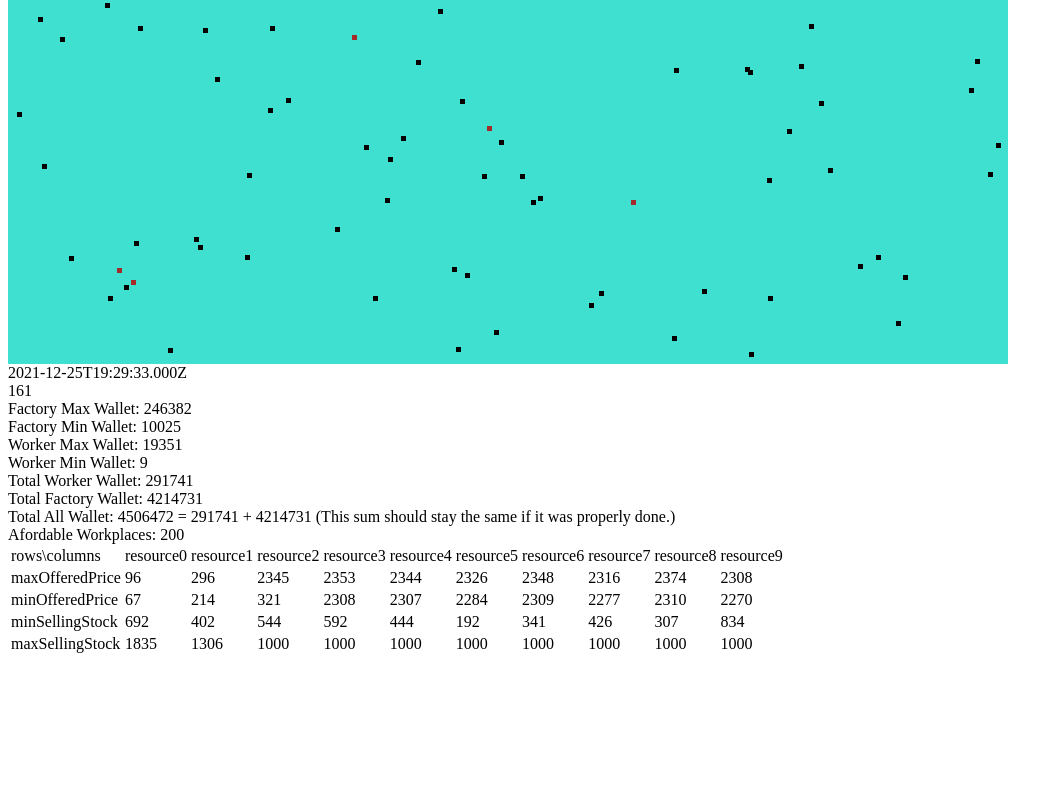
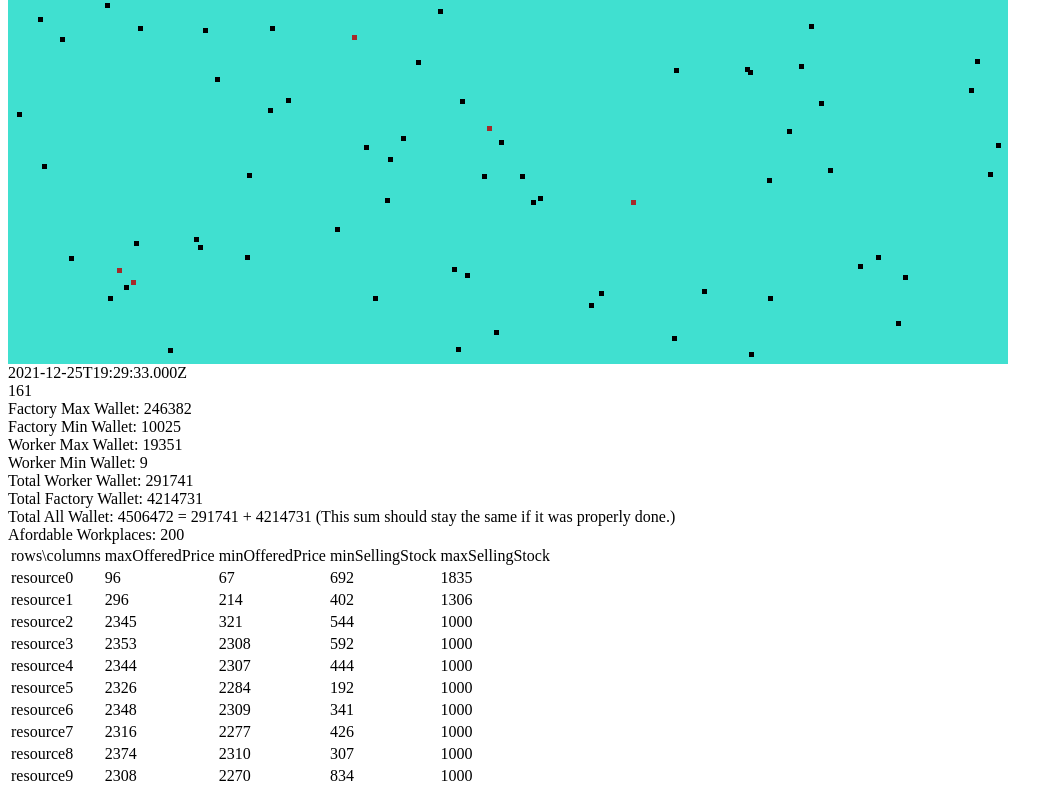
Before and after one commit to UrosNikolic95/PracticingAngular, an Angular app: page / in a window 1280 px wide. Shown: the part 644-1440 px from the top of the page, without its empty margins (0-1063 px from the left). Before the commit the page ends 1308 px from the top, so only its background shows below. Built offline with nearby package versions, Linux system fonts and the light colour scheme.

Commit message:
transpose

```diff
--- a/src/app/app.component.ts
+++ b/src/app/app.component.ts
@@ -19,7 +19,12 @@ import {
   WorkerMaxWallet,
   WorkerMinWallet,
 } from './inner-logic/statistics';
-import { IDoubleTypedObject, ITypedObject } from './inner-logic/table.helpers';
+import {
+  IDoubleTypedObject,
+  IObj,
+  ITypedObject,
+  transpose,
+} from './inner-logic/table.helpers';
 
 @Component({
   selector: 'app-root',
@@ -41,7 +46,7 @@ export class AppComponent implements OnInit {
       this.totalFactoryWallet = TotalFactoryWallet();
       this.totalAllWallet = this.totalWorkerWallet + this.totalFactoryWallet;
       this.afordableWorkplaces = AfordableWorkplaces();
-      this.data = {
+      this.data = transpose({
         maxOfferedPrice: MaxOfferredPrice().reduce((red, item) => {
           red[item.resource] = item.offeredPrice;
           return red;
@@ -58,7 +63,7 @@ export class AppComponent implements OnInit {
           red[item.resource] = item.quantity;
           return red;
         }, {} as ITypedObject<number>),
-      };
+      });
     });
   }
   title = 'PracticingAngular';
@@ -75,5 +80,5 @@ export class AppComponent implements OnInit {
   totalAllWallet = 0;
   afordableWorkplaces = 0;
 
-  data: IDoubleTypedObject<number> = {};
+  data: IObj<IObj<number>> = {};
 }
--- a/src/app/components/table/table.component.ts
+++ b/src/app/components/table/table.component.ts
@@ -1,5 +1,5 @@
 import { Component, Input, OnInit } from '@angular/core';
-import { IDoubleTypedObject } from 'src/app/inner-logic/table.helpers';
+import { IDoubleTypedObject, IObj } from 'src/app/inner-logic/table.helpers';
 
 @Component({
   selector: 'app-table',
@@ -10,7 +10,7 @@ export class TableComponent implements OnInit {
   constructor() {}
 
   @Input()
-  data: IDoubleTypedObject<number> = {};
+  data: IObj<IObj<number>> = {};
 
   ngOnInit(): void {}
 
--- a/src/app/inner-logic/table.helpers.ts
+++ b/src/app/inner-logic/table.helpers.ts
@@ -6,14 +6,6 @@ export type IDoubleTypedObject<T> = ITypedObject<ITypedObject<T>>;
 
 export function unique<T>(arr: T[]): T[] {
   return Array.from(new Set(arr));
-}
-
-export function getAllColumns(obj: IDoubleTypedObject<number>): string[] {
-  const columnsSet = new Set<string>();
-  Object.keys(obj).forEach((row) =>
-    Object.keys(obj[row]).forEach((column) => columnsSet.add(column))
-  );
-  return Array.from(columnsSet);
 }
 
 export function CreateTableV1(obj: IDoubleTypedObject<number>) {
@@ -27,7 +19,6 @@ export function CreateTableV1(obj: IDoubleTypedObject<number>) {
       }
     });
   });
-
   return table;
 }
 
@@ -81,44 +72,40 @@ export function CreateEmtyTable(rows: number, columns: number): number[][] {
   );
 }
 
-interface IObj<T> {
+export interface IObj<T> {
   [key: string]: T;
 }
 
-interface ITableItem {
+export interface ITableItem {
   row: string;
   column: string;
   value: number;
 }
 
-interface IColumnItem {
+export interface IColumnItem {
   column: string;
   value: number;
 }
 
-export class TableData {
-  private constructor(public readonly table: IObj<IObj<number>>) {}
-
-  static transpose(obj: TableData): TableData {
-    const basicTable = obj.table;
-    const columns = obj.getAllColumns();
+export function transpose(obj: IObj<IObj<number>>): IObj<IObj<number>> {
+  const columns = getAllColumns(obj);
   const table = {} as IObj<IObj<number>>;
   columns.forEach((column) => {
     table[column] = {};
   });
-    Object.keys(basicTable).forEach((row) => {
-      Object.keys(basicTable[row]).forEach((column) => {
-        table[column][row] = basicTable[row][column];
+  Object.keys(obj).forEach((row) => {
+    Object.keys(obj[row]).forEach((column) => {
+      table[column][row] = obj[row][column];
     });
   });
-    return new TableData(table);
+  return table;
 }
 
-  static nestedObject(obj: IObj<IObj<number>>) {
-    return new TableData(obj);
+export function nestedObject(obj: IObj<IObj<number>>) {
+  return obj;
 }
 
-  static arrOfArr(obj: number[][]): TableData {
+export function arrOfArr(obj: number[][]): IObj<IObj<number>> {
   const table = {} as IObj<IObj<number>>;
   obj.forEach((item1, index1) => {
     table[index1] = {};
@@ -126,10 +113,10 @@ export class TableData {
       table[index1][index2] = item2;
     });
   });
-    return new TableData(table);
+  return table;
 }
 
-  static fromAny(obj: any): TableData {
+export function fromAny(obj: any): IObj<IObj<number>> {
   const table = {} as IObj<IObj<number>>;
   Object.keys(obj).forEach((key1) => {
     table[key1] = {};
@@ -142,10 +129,10 @@ export class TableData {
       }
     });
   });
-    return new TableData(table);
+  return table;
 }
 
-  static itemList(obj: ITableItem[]): TableData {
+export function itemList(obj: ITableItem[]): IObj<IObj<number>> {
   const rows = unique(obj.map((item) => item.row));
   const table = {} as IObj<IObj<number>>;
   rows.forEach((row) => {
@@ -154,10 +141,10 @@ export class TableData {
   obj.forEach((item) => {
     table[item.row][item.column] = item.value;
   });
-    return new TableData(table);
+  return table;
 }
 
-  static columnItemList(obj: IColumnItem[]): TableData {
+export function columnItemList(obj: IColumnItem[]): IObj<IObj<number>> {
   const table = {} as IObj<IObj<number>>;
   obj.forEach((item, index) => {
     table[index] = {};
@@ -165,26 +152,22 @@ export class TableData {
   obj.forEach((item, index) => {
     table[index][item.column] = item.value;
   });
-    return new TableData(table);
+  return table;
 }
 
-  static columnList(obj: IObj<number>[]): TableData {
+export function columnList(obj: IObj<number>[]): IObj<IObj<number>> {
   const table = {} as IObj<IObj<number>>;
   obj.forEach((item, index) => {
     table[index] = Object.assign({}, item);
   });
-    return new TableData(table);
+  return table;
 }
 
-  static getAllRows(obj: IObj<IObj<number>>): string[] {
+export function getAllRows(obj: IObj<IObj<number>>): string[] {
   return Object.keys(obj);
 }
 
-  getAllRows(): string[] {
-    return TableData.getAllRows(this.table);
-  }
-
-  static getAllColumns(obj: IObj<IObj<number>>): string[] {
+export function getAllColumns(obj: IObj<IObj<number>>): string[] {
   const columnsSet = new Set<string>();
   Object.keys(obj).forEach((key1) =>
     Object.keys(obj[key1]).forEach((key2) => {
@@ -193,8 +176,3 @@ export class TableData {
   );
   return Array.from(columnsSet);
 }
-
-  getAllColumns(): string[] {
-    return TableData.getAllColumns(this.table);
-  }
-}
```
Lines whose indentation alone changed are shown as unchanged.
